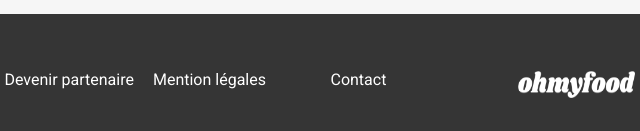
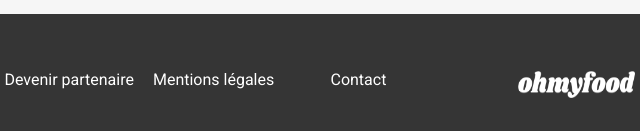
Before and after one commit to Kyssangel/OpenclassroomProjet3, a website: page index.html in a window 1280 px wide. Shown: the part 1234-1365 px from the top of the page, 581-1221 px from the left. Drawn offline with nearby package versions, Linux system fonts and the light colour scheme; a web font is replaced by a local one.

Commit message:
modification orthographe des texte

```diff
--- a/index.html
+++ b/index.html
@@ -155,7 +155,7 @@
                 ><i class="fa-solid fa-handshake"></i> Devenir partenaire</a
               >
             </li>
-            <li class="footer-item"><a href="#">Mention légales</a></li>
+            <li class="footer-item"><a href="#">Mentions légales</a></li>
             <li class="footer-item"><a href="mailto:ohmyfood@contact.test">Contact</a></li>
           </ul>
         </div>
```
Also changed, not shown: Restaurants/a-la-francaise.html (+1 -1 lines), Restaurants/la-note.html (+1 -1 lines), Restaurants/la-palette.html (+1 -1 lines), Restaurants/le-delice.html (+1 -1 lines).
